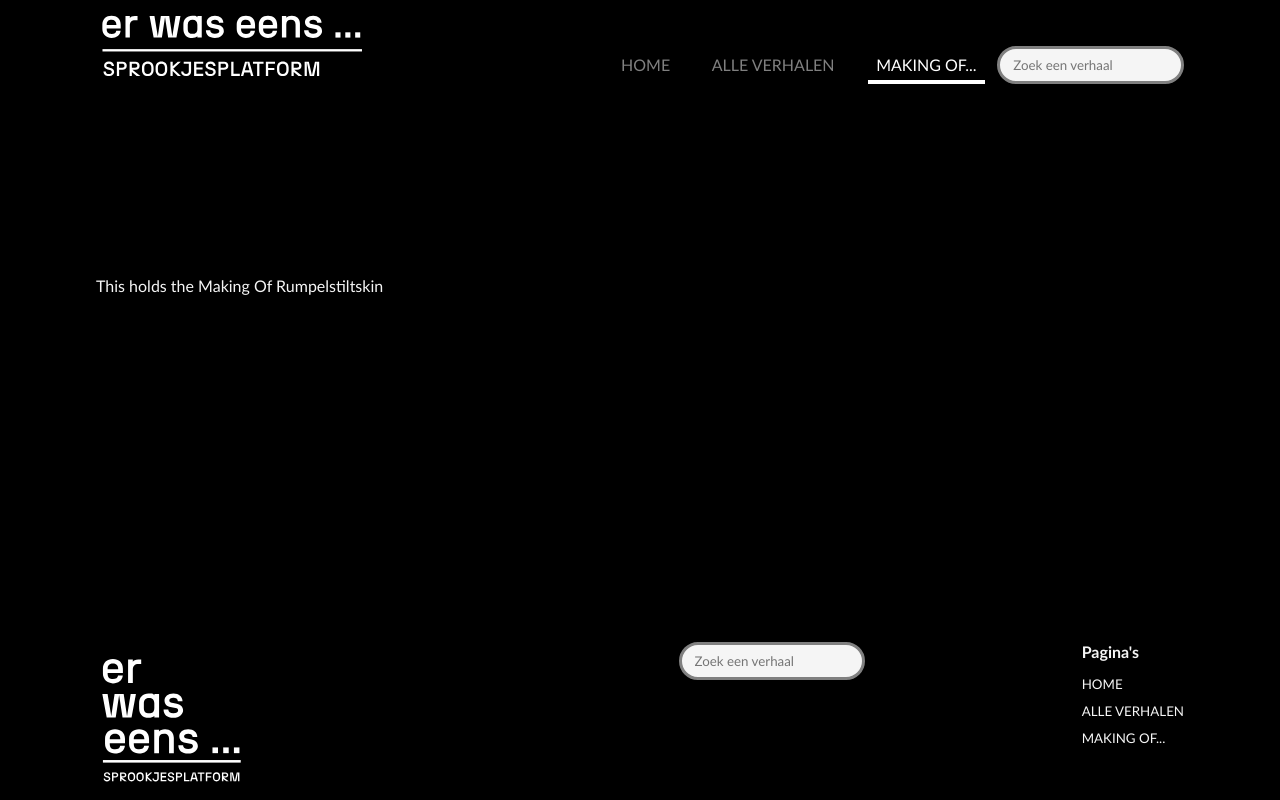
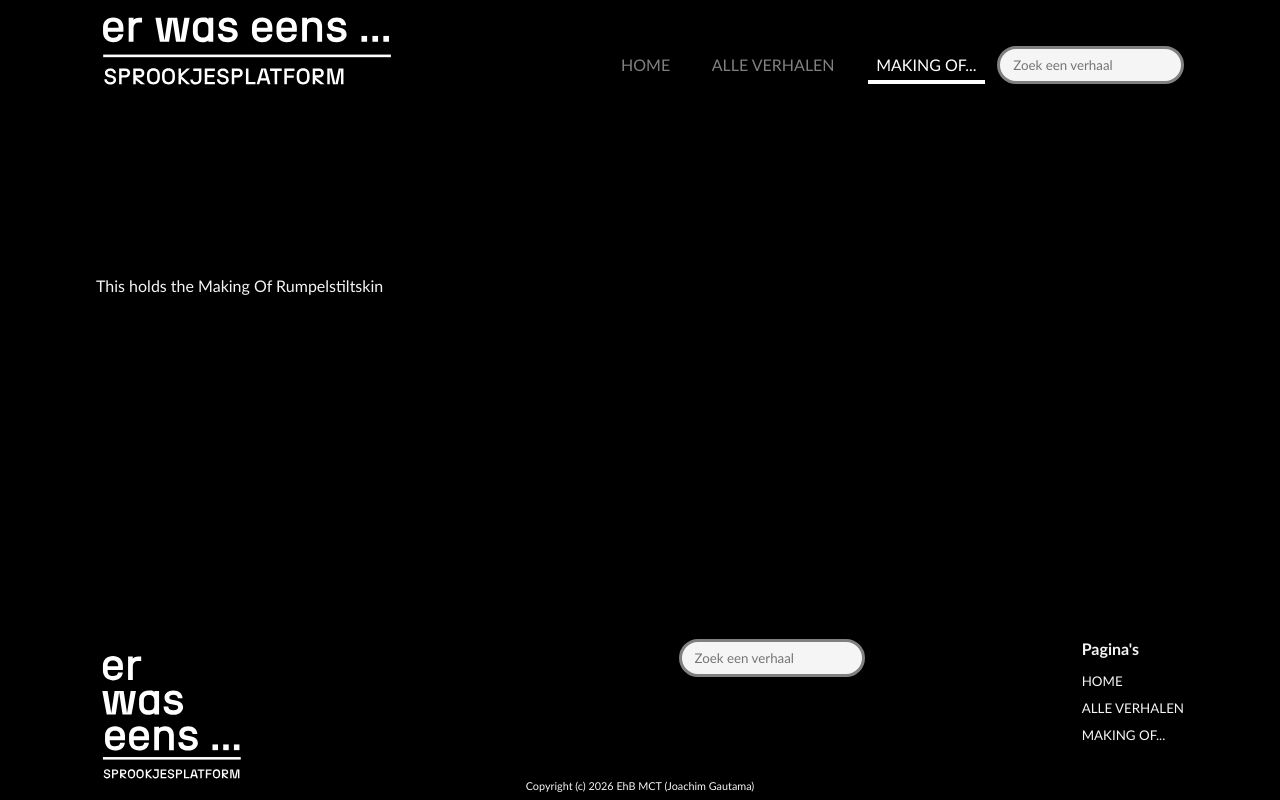
Before and after one commit to JG-exe/frontend_sprookje_copy, a React (Vite) app: page /MakingOf in a window 1280 px wide. Built offline with nearby package versions, Linux system fonts and the light colour scheme.

Commit message:
style: headerLogo set to 100px
feat: added copyright section to footer

```diff
--- a/src/Footer.jsx
+++ b/src/Footer.jsx
@@ -27,6 +27,9 @@ function Footer() {
           </ul>
         </div>
       </div>
+      <div className="ctx copyRight">
+        <sub>Copyright (c) 2026 EhB MCT (Joachim Gautama)</sub>
+      </div>
     </footer>
   );
 }
--- a/src/css/App.css
+++ b/src/css/App.css
@@ -26,7 +26,7 @@ header {
   height: 100px;
 
   #headerLogo {
-    height: 90px;
+    height: 100px;
     width: auto;
   }
 }
@@ -116,4 +116,10 @@ footer {
     width: 150px;
     height: auto;
   }
+
+  .copyRight {
+    text-align: center;
+    font-size: small;
+    margin-top: -1rem;
+  }
 }
```
